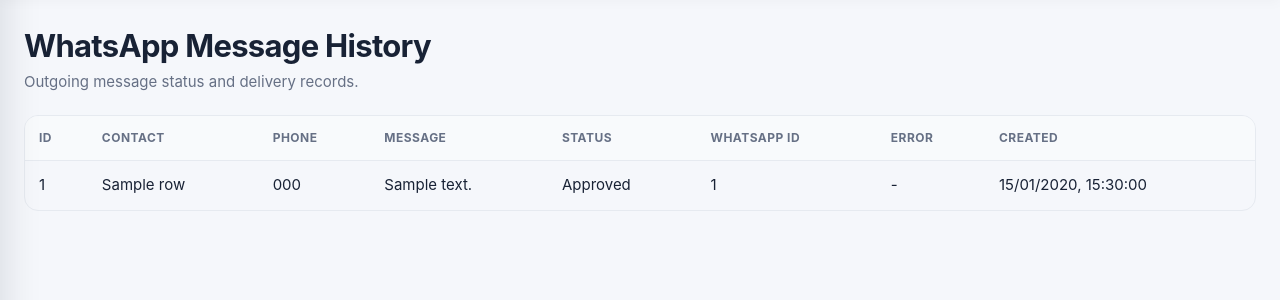
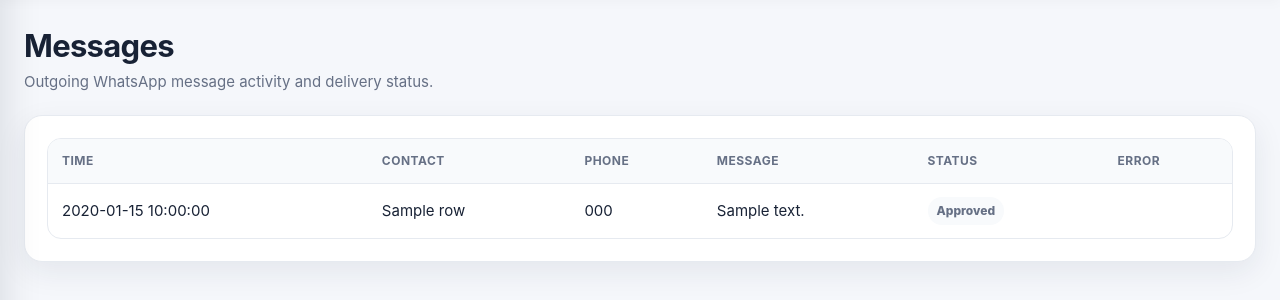
Before and after one commit to Margdarshak-india/deepaks-crm, a Flask app: template templates/messages.html in a window 1280 px wide. Shown: the part 72-372 px from the top of the page. Run offline with Flask 3, Linux system fonts and the light colour scheme; the template is opened without the code that fills it: most values are stand-ins (such as "Sample title", 1, 10 or a date in 2020); some libraries are stand-ins or nearby versions.

Commit message:
Update messages.html

```diff
--- a/templates/messages.html
+++ b/templates/messages.html
@@ -1,3 +1,3 @@
-{% extends "base.html" %}{% block title %}Messages - Margdarshak's CRM{% endblock %}{% block page_name %}Messages{% endblock %}{% block content %}
-<div class="heading"><h1>WhatsApp Message History</h1><p>Outgoing message status and delivery records.</p></div><div class="table-card"><div class="table-wrap">{% if rows %}<table><thead><tr><th>ID</th><th>Contact</th><th>Phone</th><th>Message</th><th>Status</th><th>WhatsApp ID</th><th>Error</th><th>Created</th></tr></thead><tbody>{% for row in rows %}<tr><td>{{ row.id }}</td><td>{{ row.contact_name or 'Unknown' }}</td><td>{{ row.phone }}</td><td class="message-preview">{{ row.message }}</td><td><span class="status {% if row.status=='failed' %}failed{% elif row.status in ['sent','delivered','read','accepted'] %}accepted{% endif %}">{{ row.status }}</span></td><td>{{ row.wa_message_id or '-' }}</td><td class="error">{{ row.error or '-' }}</td><td class="created created-time" data-time="{{ row.created_at }}">{{ row.created_at }}</td></tr>{% endfor %}</tbody></table>{% else %}<div class="empty">No WhatsApp messages found.</div>{% endif %}</div></div>
-{% endblock %}{% block scripts %}<script>document.querySelectorAll('.created-time').forEach(function(cell){const raw=cell.dataset.time;if(!raw)return;let d=new Date(raw.replace(' ','T')+(raw.endsWith('Z')?'':'Z'));if(!isNaN(d))cell.textContent=d.toLocaleString('en-IN',{timeZone:'Asia/Kolkata',year:'numeric',month:'2-digit',day:'2-digit',hour:'2-digit',minute:'2-digit',second:'2-digit',hour12:false});});</script>{% endblock %}
+{% extends "base.html" %}
+{% block title %}Messages - Margdarshak's CRM{% endblock %}{% block page_name %}Messages{% endblock %}
+{% block content %}<div class="heading"><h1>Messages</h1><p>Outgoing WhatsApp message activity and delivery status.</p></div><div class="card"><div class="table-wrap"><table><thead><tr><th>Time</th><th>Contact</th><th>Phone</th><th>Message</th><th>Status</th><th>Error</th></tr></thead><tbody>{% for r in rows %}<tr><td>{{ r.created_at }}</td><td>{{ r.contact_name or 'Customer' }}</td><td>{{ r.phone }}</td><td style="max-width:360px;white-space:pre-wrap;word-break:break-word">{{ r.message }}</td><td><span class="badge {% if r.status in ['accepted','sent','delivered','read'] %}success{% elif r.status=='failed' %}danger{% else %}neutral{% endif %}">{{ r.status }}</span></td><td style="max-width:350px;word-break:break-word;color:var(--danger)">{{ r.error or '' }}</td></tr>{% else %}<tr><td colspan="6" class="empty">No messages yet.</td></tr>{% endfor %}</tbody></table></div></div>{% endblock %}
```
